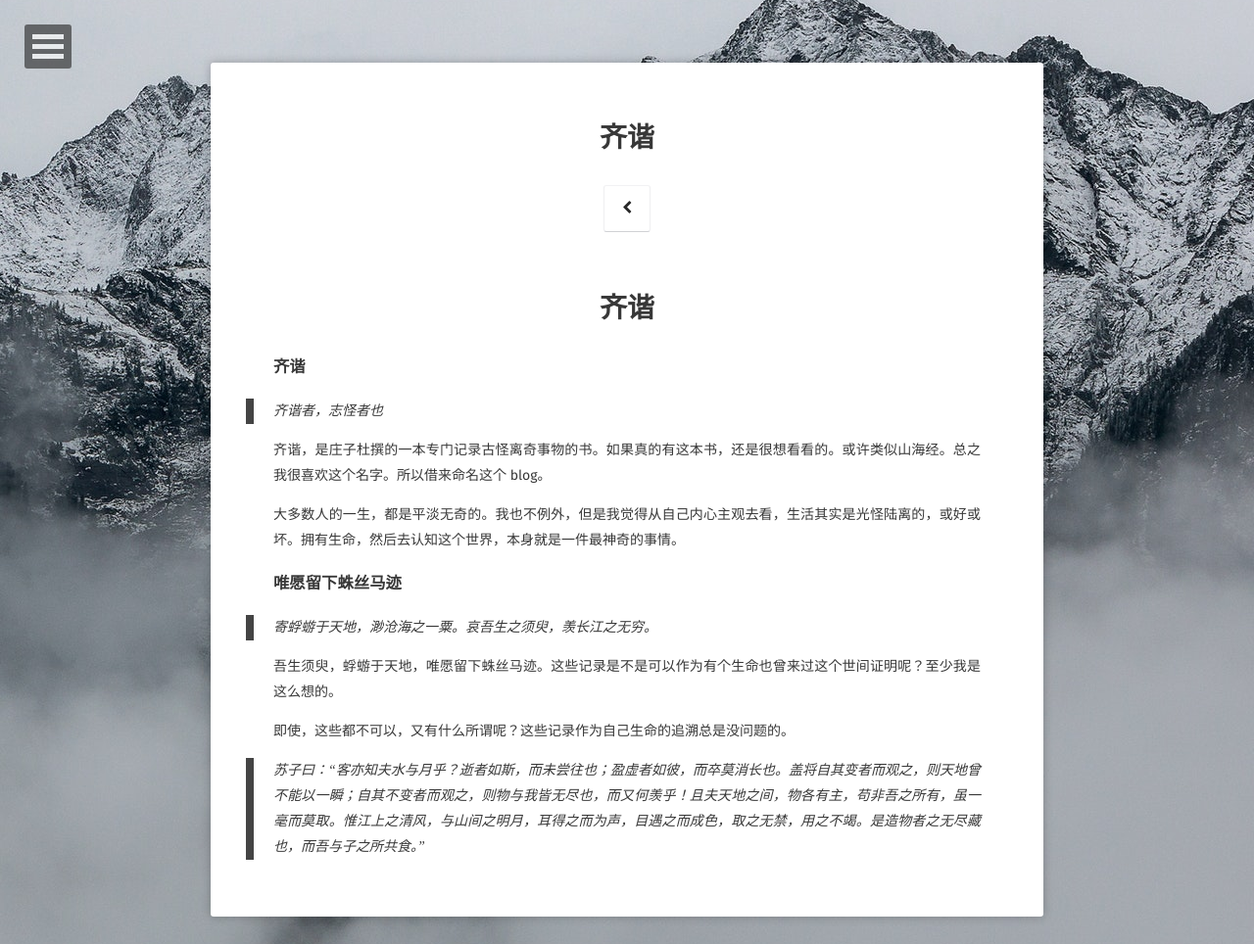
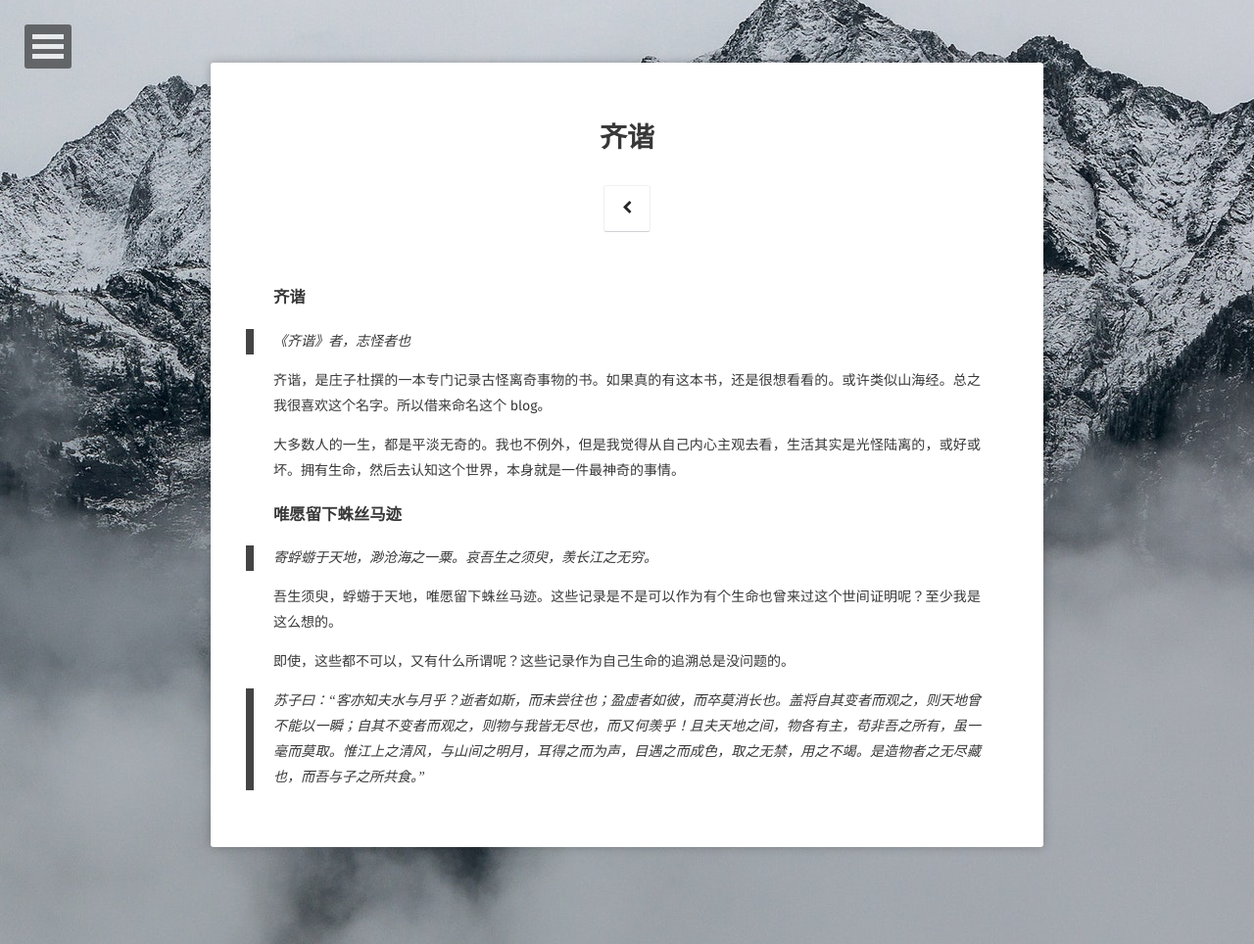
Before and after one commit to jiangshisan/jiangshisan.github.io, a Jekyll site: the page built from about/index.md, in a window 1280 px wide. Shown: the whole page at 98% size. Built offline with Jekyll 4.4.1, drawn with Linux system fonts in a browser that asks for light colours; some web fonts are replaced.

Commit message:
Update index.md

```diff
--- a/about/index.md
+++ b/about/index.md
@@ -5,11 +5,10 @@ date: 2020-12-30
 comments: false
 ---
 
-<center><h1>齐谐</h1></center>
 
 ### 齐谐
 
-> 齐谐者，志怪者也
+> 《齐谐》者，志怪者也
 
 齐谐，是庄子杜撰的一本专门记录古怪离奇事物的书。如果真的有这本书，还是很想看看的。或许类似山海经。总之我很喜欢这个名字。所以借来命名这个 blog。
 
```
